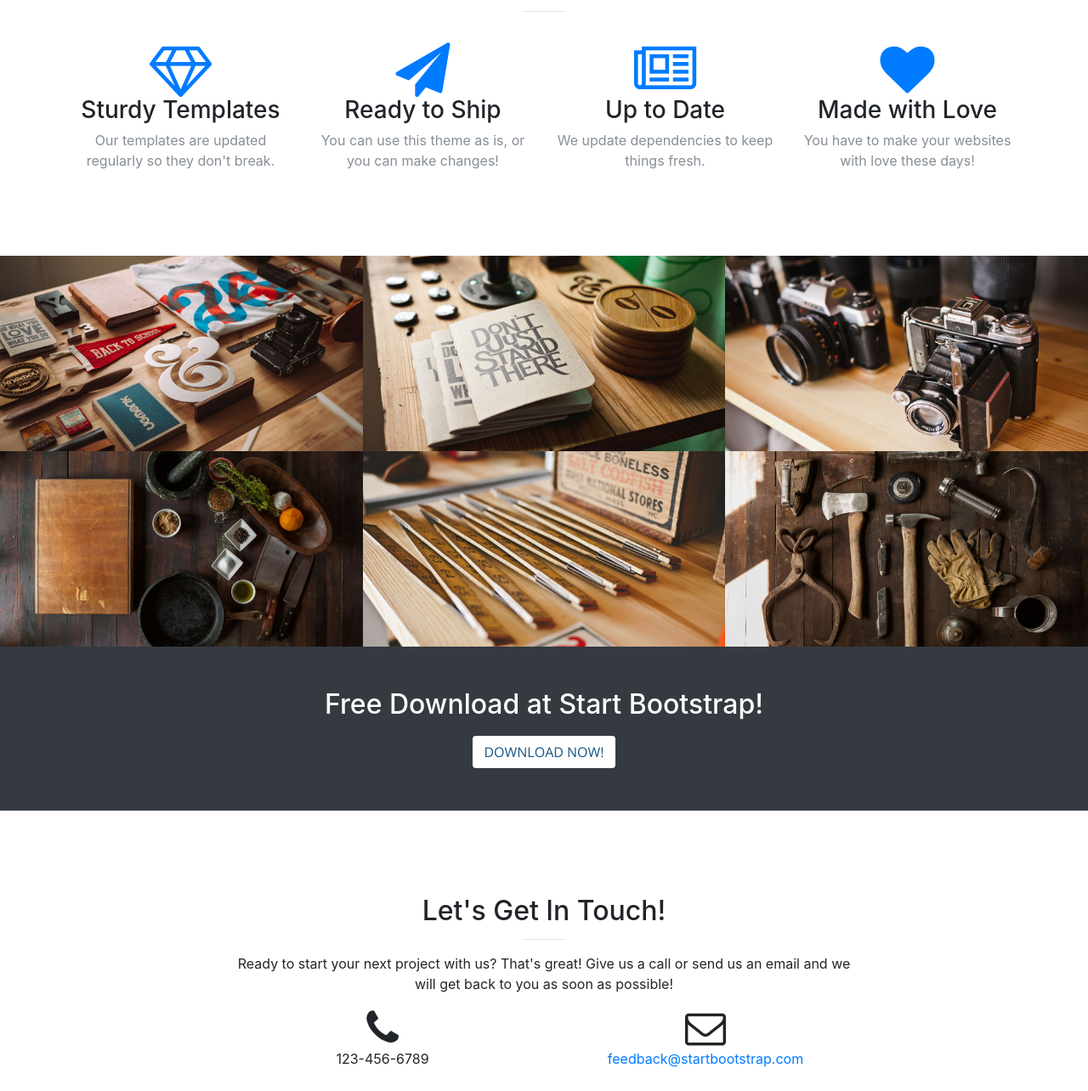
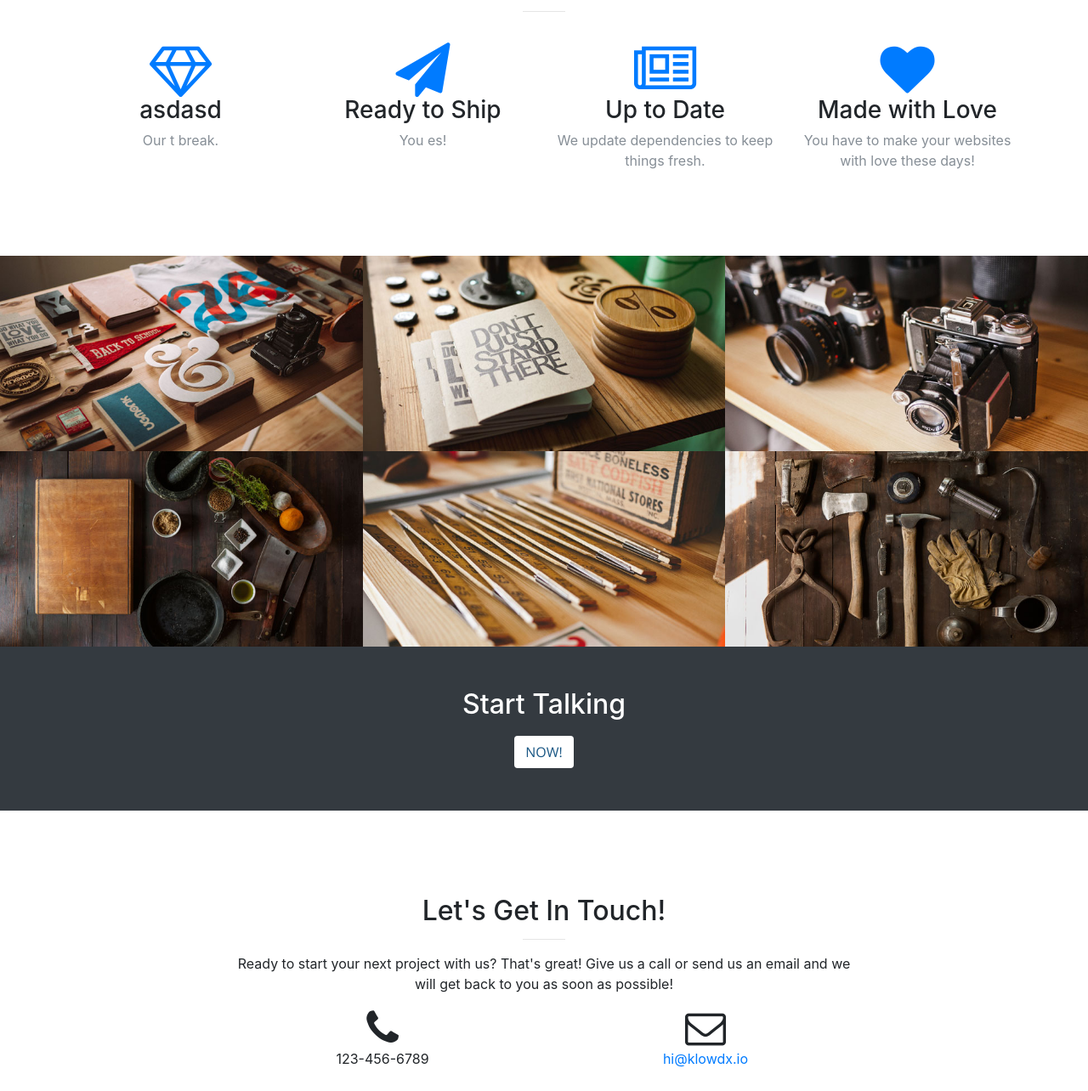
Before and after one commit to asimkt/heictojpg, a website with bundled scripts: page index.html in a window 1280 px wide. Shown: the part 1356-2640 px from the top of the page at 85% size. Built offline with nearby package versions, Linux system fonts and the light colour scheme.

Commit message:
Change content

```diff
--- a/index.html
+++ b/index.html
@@ -97,15 +97,15 @@
           <div class="col-lg-3 col-md-6 text-center">
             <div class="service-box">
               <i class="fa fa-4x fa-diamond text-primary sr-icons"></i>
-              <h3>Sturdy Templates</h3>
-              <p class="text-muted">Our templates are updated regularly so they don't break.</p>
+              <h3>asdasd</h3>
+              <p class="text-muted">Our t break.</p>
             </div>
           </div>
           <div class="col-lg-3 col-md-6 text-center">
             <div class="service-box">
               <i class="fa fa-4x fa-paper-plane text-primary sr-icons"></i>
               <h3>Ready to Ship</h3>
-              <p class="text-muted">You can use this theme as is, or you can make changes!</p>
+              <p class="text-muted">You es!</p>
             </div>
           </div>
           <div class="col-lg-3 col-md-6 text-center">
@@ -225,8 +225,8 @@
 
     <div class="call-to-action bg-dark">
       <div class="container text-center">
-        <h2>Free Download at Start Bootstrap!</h2>
-        <a class="btn btn-default btn-xl sr-button" href="http://startbootstrap.com/template-overviews/creative/">Download Now!</a>
+        <h2>Start Talking</h2>
+        <a class="btn btn-default btn-xl sr-button" href="#"> Now!</a>
       </div>
     </div>
 
@@ -247,7 +247,7 @@
           <div class="col-lg-4 mr-auto text-center">
             <i class="fa fa-envelope-o fa-3x sr-contact"></i>
             <p>
-              <a href="mailto:your-email@your-domain.com">feedback@startbootstrap.com</a>
+              <a href="mailto:hi@klowdx.io">hi@klowdx.io</a>
             </p>
           </div>
         </div>
```
